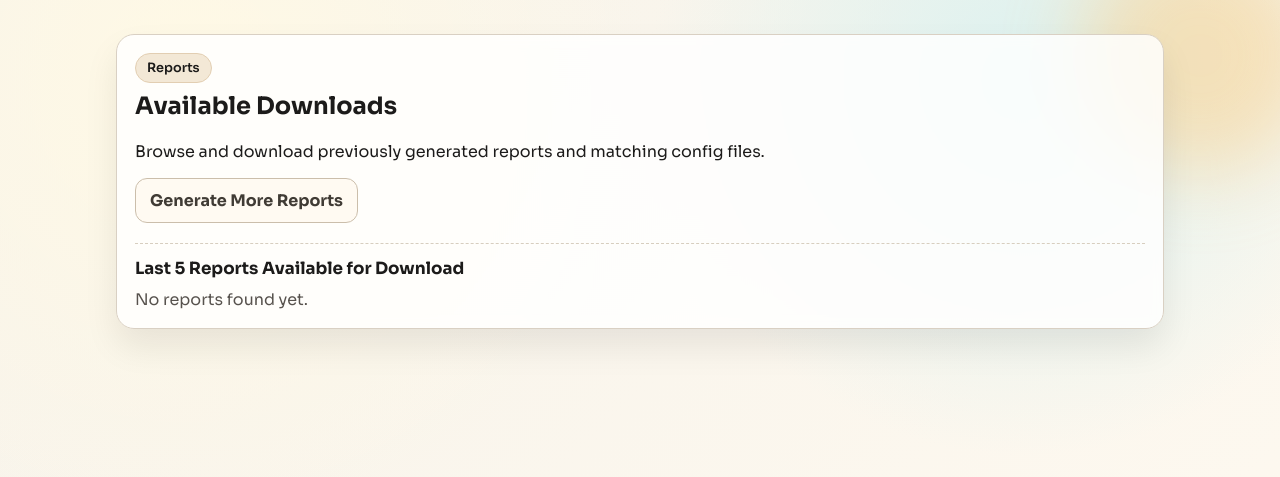
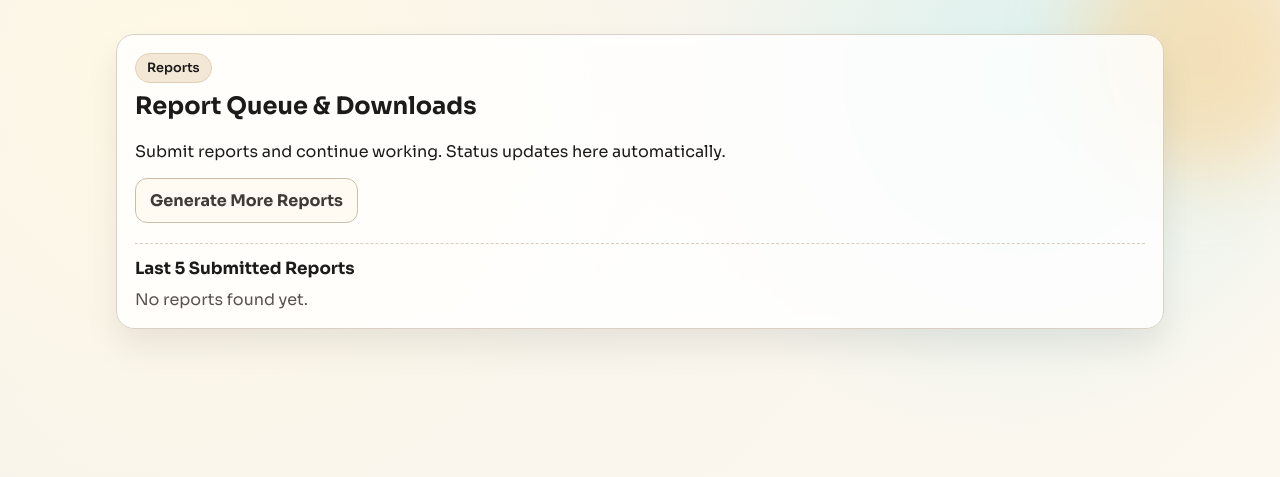
Before and after one commit to sarbadal/YouTube-Data-Extractor-Simulate, a Flask app: page /results in a window 1280 px wide. Shown: the top 477 px of the page. Run offline with Flask 3, Linux system fonts and the light colour scheme.

Commit message:
add job system

```diff
--- a/webapp/routes.py
+++ b/webapp/routes.py
@@ -9,12 +9,11 @@ from .constants import DATASET_DEFAULT_COLUMNS, DATASET_OPTIONS, PROJECT_ROOT
 from .form_config import build_config
 from .services import (
     REPORT_RETENTION_LIMIT,
-    execute_extraction,
-    list_recent_report_config_pairs,
-    prune_old_reports,
+    list_recent_report_jobs,
     resolve_config_download_path,
     resolve_output_download_payload,
     save_generated_config,
+    submit_report_job,
 )
 
 web = Blueprint("web", __name__)
@@ -59,22 +58,13 @@ def generate_report() -> Any:
     config_path = save_generated_config(config_payload)
 
     try:
-        output_ref, output_public_url = execute_extraction(config_path)
+        job_id = submit_report_job(config_path)
     except Exception as exc:  # noqa: BLE001
-        flash(f"Extraction failed: {exc}", "error")
+        flash(f"Failed to submit report job: {exc}", "error")
         return redirect(url_for("web.index"))
 
-    prune_old_reports(max_reports=REPORT_RETENTION_LIMIT)
-
-    recent_report_config_pairs = list_recent_report_config_pairs(limit=effective_recent_limit)
-    return render_template(
-        "result.html",
-        output_file=output_ref.as_posix(),
-        output_public_url=output_public_url,
-        config_file=config_path.relative_to(PROJECT_ROOT).as_posix(),
-        recent_report_config_pairs=recent_report_config_pairs,
-        recent_reports_limit=effective_recent_limit,
-    )
+    flash(f"Report job queued successfully. Job ID: {job_id}", "success")
+    return redirect(url_for("web.results_page", limit=effective_recent_limit, submitted=job_id))
 
 
 @web.get("/results")
@@ -89,13 +79,15 @@ def results_page() -> Any:
         requested_limit = DEFAULT_RECENT_REPORT_LIMIT
 
     effective_recent_limit = min(requested_limit, REPORT_RETENTION_LIMIT)
+    submitted_job_id = request.args.get("submitted", "").strip()
 
     return render_template(
         "result.html",
         output_file=None,
         output_public_url="",
         config_file=None,
-        recent_report_config_pairs=list_recent_report_config_pairs(limit=effective_recent_limit),
+        recent_report_jobs=list_recent_report_jobs(limit=effective_recent_limit),
+        submitted_job_id=submitted_job_id,
         recent_reports_limit=effective_recent_limit,
     )
 
--- a/webapp/services.py
+++ b/webapp/services.py
@@ -5,7 +5,9 @@ import json
 import os
 import re
 import sys
-from datetime import datetime
+import threading
+import uuid
+from datetime import datetime, timedelta
 from pathlib import Path
 from typing import BinaryIO
 
@@ -19,6 +21,13 @@ from youtube_extractor.extractors.youtube_ads_extractor import DATASET_TO_FILE
 from youtube_extractor.models import load_config
 
 REPORT_RETENTION_LIMIT = 5
+JOB_STATUS_QUEUED = "QUEUED"
+JOB_STATUS_IN_PROGRESS = "IN_PROGRESS"
+JOB_STATUS_READY = "READY"
+JOB_STATUS_FAILED = "FAILED"
+JOBS_STATE_FILE = CONFIG_OUTPUT_DIR / "report_jobs.json"
+JOBS_STATE_LOCK = threading.Lock()
+JOB_STALE_TIMEOUT_SECONDS = 120
 
 
 def _is_gcs_data_mode() -> bool:
@@ -145,6 +154,159 @@ def save_generated_config(config_payload: dict) -> Path:
     config_path = CONFIG_OUTPUT_DIR / config_name
     config_path.write_text(json.dumps(config_payload, indent=2), encoding="utf-8")
     return config_path
+
+
+def _utcnow_iso() -> str:
+    return datetime.utcnow().isoformat(timespec="seconds") + "Z"
+
+
+def _load_jobs_unlocked() -> list[dict[str, str]]:
+    if not JOBS_STATE_FILE.exists():
+        return []
+    try:
+        payload = json.loads(JOBS_STATE_FILE.read_text(encoding="utf-8"))
+    except json.JSONDecodeError:
+        return []
+    if not isinstance(payload, list):
+        return []
+    return [item for item in payload if isinstance(item, dict)]
+
+
+def _parse_iso_z(value: str) -> datetime | None:
+    if not value:
+        return None
+    try:
+        return datetime.strptime(value, "%Y-%m-%dT%H:%M:%SZ")
+    except ValueError:
+        return None
+
+
+def _recover_stale_jobs_unlocked(jobs: list[dict[str, str]], timeout_seconds: int = JOB_STALE_TIMEOUT_SECONDS) -> bool:
+    """Mark stale queued/in-progress jobs as failed.
+
+    Why: background worker threads can be interrupted by app restarts, leaving
+    persisted jobs forever IN_PROGRESS. This recovery keeps queue state honest.
+    """
+    now = datetime.utcnow()
+    threshold = timedelta(seconds=max(1, timeout_seconds))
+    changed = False
+
+    for job in jobs:
+        status = job.get("status", "")
+        if status not in {JOB_STATUS_QUEUED, JOB_STATUS_IN_PROGRESS}:
+            continue
+
+        updated_at = _parse_iso_z(job.get("updated_at", ""))
+        created_at = _parse_iso_z(job.get("created_at", ""))
+        reference_time = updated_at or created_at
+        if not reference_time:
+            continue
+
+        if now - reference_time <= threshold:
+            continue
+
+        job["status"] = JOB_STATUS_FAILED
+        if not job.get("error"):
+            job["error"] = "Job timed out or worker was interrupted. Please resubmit."
+        job["updated_at"] = _utcnow_iso()
+        changed = True
+
+    return changed
+
+
+def _save_jobs_unlocked(jobs: list[dict[str, str]]) -> None:
+    JOBS_STATE_FILE.parent.mkdir(parents=True, exist_ok=True)
+    JOBS_STATE_FILE.write_text(json.dumps(jobs, indent=2), encoding="utf-8")
+
+
+def _update_job(job_id: str, **fields: str) -> None:
+    with JOBS_STATE_LOCK:
+        jobs = _load_jobs_unlocked()
+        now = _utcnow_iso()
+        for job in jobs:
+            if job.get("job_id") != job_id:
+                continue
+            job.update(fields)
+            job["updated_at"] = now
+            break
+        _save_jobs_unlocked(jobs)
+
+
+def _build_job_record(config_path: Path) -> dict[str, str]:
+    config = load_config(config_path)
+    report_name = Path(config.output.get("path", "outputs/extraction.csv")).name
+    timestamp = _utcnow_iso()
+    return {
+        "job_id": str(uuid.uuid4()),
+        "status": JOB_STATUS_QUEUED,
+        "created_at": timestamp,
+        "updated_at": timestamp,
+        "report_file": "",
+        "report_name": report_name,
+        "report_public_url": "",
+        "config_file": config_path.relative_to(PROJECT_ROOT).as_posix(),
+        "config_name": config_path.name,
+        "error": "",
+    }
+
+
+def _process_report_job(job_id: str, config_path: Path) -> None:
+    _update_job(job_id, status=JOB_STATUS_IN_PROGRESS, error="")
+    try:
+        output_ref, output_public_url = execute_extraction(config_path)
+        _update_job(
+            job_id,
+            status=JOB_STATUS_READY,
+            report_file=output_ref.as_posix(),
+            report_public_url=output_public_url,
+            report_name=Path(output_ref).name,
+            error="",
+        )
+        prune_old_reports(max_reports=REPORT_RETENTION_LIMIT)
+    except Exception as exc:  # noqa: BLE001
+        _update_job(job_id, status=JOB_STATUS_FAILED, error=str(exc))
+
+
+def submit_report_job(config_path: Path) -> str:
+    """Create a background report job and return its id.
+
+    Why: users should be able to submit reports and continue using the app
+    while extraction runs asynchronously.
+    """
+    job = _build_job_record(config_path)
+    with JOBS_STATE_LOCK:
+        jobs = _load_jobs_unlocked()
+        if _recover_stale_jobs_unlocked(jobs):
+            _save_jobs_unlocked(jobs)
+        jobs.append(job)
+        _save_jobs_unlocked(jobs)
+
+    worker = threading.Thread(
+        target=_process_report_job,
+        args=(job["job_id"], config_path),
+        daemon=True,
+        name=f"report-job-{job['job_id'][:8]}",
+    )
+    worker.start()
+    return job["job_id"]
+
+
+def list_recent_report_jobs(limit: int = 20) -> list[dict[str, str]]:
+    """Return recent report jobs sorted newest first.
+
+    Why: results page needs a queue view showing in-progress and completed jobs.
+    """
+    with JOBS_STATE_LOCK:
+        jobs = _load_jobs_unlocked()
+        if _recover_stale_jobs_unlocked(jobs):
+            _save_jobs_unlocked(jobs)
+
+    jobs_sorted = sorted(
+        jobs,
+        key=lambda item: item.get("created_at", ""),
+        reverse=True,
+    )
+    return jobs_sorted[:limit]
 
 
 def ensure_required_dataset_local(config_path: Path) -> None:
--- a/webapp/templates/index.html
+++ b/webapp/templates/index.html
@@ -10,6 +10,7 @@
       href="https://fonts.googleapis.com/css2?family=Sora:wght@400;600;700&family=IBM+Plex+Mono:wght@400;500&display=swap"
       rel="stylesheet"
     />
+    <link rel="icon" type="image/x-icon" href="{{ static_asset_url('favicon.ico') }}" />
     <link rel="stylesheet" href="{{ static_asset_url('styles.css') }}" />
   </head>
   <body>
--- a/webapp/templates/result.html
+++ b/webapp/templates/result.html
@@ -10,6 +10,7 @@
       href="https://fonts.googleapis.com/css2?family=Sora:wght@400;600;700&family=IBM+Plex+Mono:wght@400;500&display=swap"
       rel="stylesheet"
     />
+    <link rel="icon" type="image/x-icon" href="{{ static_asset_url('favicon.ico') }}" />
     <link rel="stylesheet" href="{{ static_asset_url('styles.css') }}" />
   </head>
   <body>
@@ -18,35 +19,36 @@
 
     <main class="container result-container">
       <section class="card result-card">
-        {% if output_file and config_file %}
-          <p class="tag">Success</p>
-          <h1>Report Generated</h1>
-          <p>Your extraction completed successfully.</p>
-        {% else %}
-          <p class="tag">Reports</p>
-          <h1>Available Downloads</h1>
-          <p>Browse and download previously generated reports and matching config files.</p>
+        <p class="tag">Reports</p>
+        <h1>Report Queue & Downloads</h1>
+        <p>Submit reports and continue working. Status updates here automatically.</p>
+
+        {% with messages = get_flashed_messages(with_categories=true) %}
+          {% if messages %}
+            <section class="flash-area">
+              {% for category, message in messages %}
+                <div class="flash flash-{{ category }}">{{ message }}</div>
+              {% endfor %}
+            </section>
+          {% endif %}
+        {% endwith %}
+
+        {% if submitted_job_id %}
+          <p class="muted-copy">Latest submitted job: <strong>{{ submitted_job_id }}</strong></p>
         {% endif %}
 
         <div class="actions">
-          {% if output_file and config_file %}
-            {% if output_public_url %}
-              <a class="primary-btn" href="{{ output_public_url }}" target="_blank" rel="noopener">Download CSV</a>
-            {% else %}
-              <a class="primary-btn" href="{{ url_for('web.download_report', file=output_file) }}">Download CSV</a>
-            {% endif %}
-            <a class="ghost-btn" href="{{ url_for('web.download_config', file=config_file) }}">Download Config JSON</a>
-          {% endif %}
           <a class="ghost-btn" href="{{ url_for('web.index') }}">Generate More Reports</a>
         </div>
 
         <section class="report-list-area">
-          <h2>Last {{ recent_reports_limit }} Reports Available for Download</h2>
-          {% if recent_report_config_pairs %}
+          <h2>Last {{ recent_reports_limit }} Submitted Reports</h2>
+          {% if recent_report_jobs %}
             <div class="table-wrap">
               <table class="download-table">
                 <thead>
                   <tr>
+                    <th>Status</th>
                     <th>Report Name</th>
                     <th>Config Name</th>
                     <th>Report Download</th>
@@ -54,8 +56,9 @@
                   </tr>
                 </thead>
                 <tbody>
-                  {% for item in recent_report_config_pairs %}
+                  {% for item in recent_report_jobs %}
                     <tr>
+                      <td class="file-name"><strong>{{ item.status }}</strong></td>
                       <td class="file-name">{{ item.report_name }}</td>
                       <td class="file-name">
                         {% if item.config_name %}
@@ -65,10 +68,14 @@
                         {% endif %}
                       </td>
                       <td>
-                        {% if item.report_public_url %}
+                        {% if item.status == 'READY' and item.report_public_url %}
                           <a class="primary-btn table-btn" href="{{ item.report_public_url }}" target="_blank" rel="noopener">Download Report</a>
+                        {% elif item.status == 'READY' and item.report_file %}
+                          <a class="primary-btn table-btn" href="{{ url_for('web.download_report', file=item.report_file) }}">Download Report</a>
+                        {% elif item.status == 'FAILED' %}
+                          <span class="muted-copy">Failed</span>
                         {% else %}
-                          <a class="primary-btn table-btn" href="{{ url_for('web.download_report', file=item.report_file) }}">Download Report</a>
+                          <span class="muted-copy">In progress...</span>
                         {% endif %}
                       </td>
                       <td>
@@ -89,5 +96,10 @@
         </section>
       </section>
     </main>
+    <script>
+      setTimeout(() => {
+        window.location.reload();
+      }, 5000);
+    </script>
   </body>
 </html>
```
Also changed, not shown: webapp/static/favicon.ico (added), webapp/static/favicon.svg (added), 1 other file.
